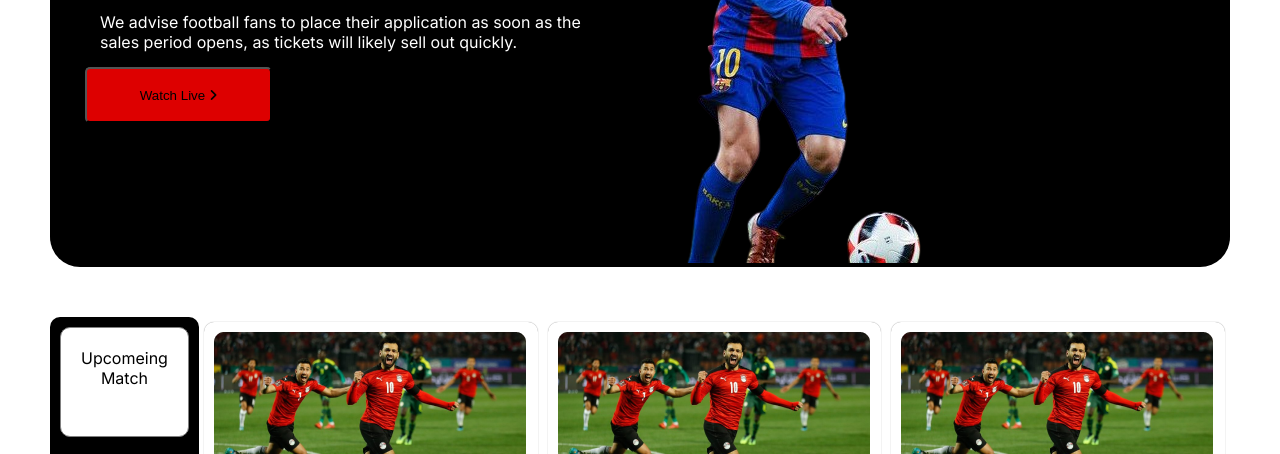
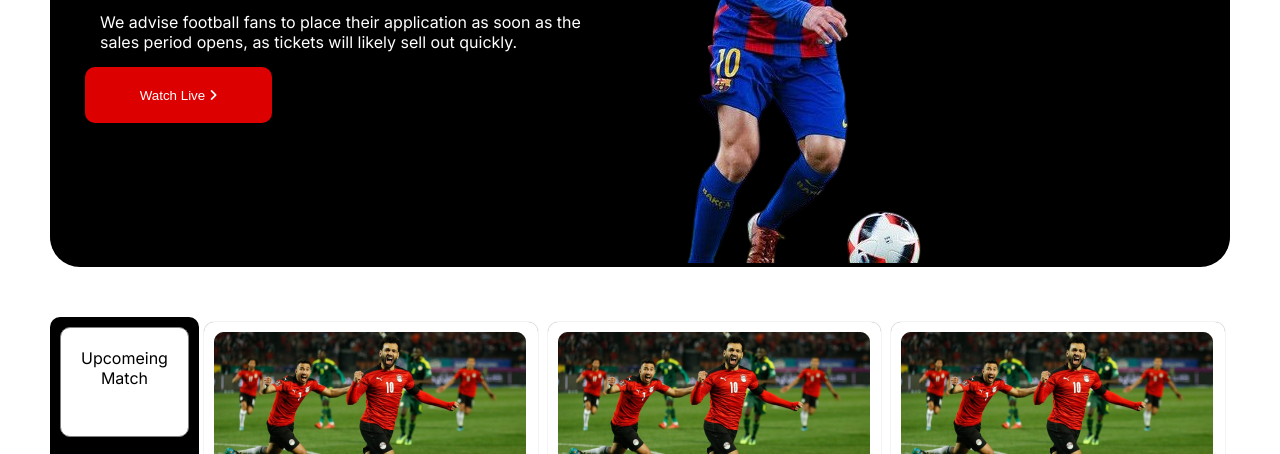
Before and after one commit to arjun1571/World-Cup, a plain HTML site: page index.html in a window 1280 px wide. Shown: the part 268-722 px from the top of the page. Drawn offline with Linux system fonts and the light colour scheme.

Commit message:
animated button added

```diff
--- a/style.css
+++ b/style.css
@@ -1,7 +1,11 @@
-/* google fonts */
+/*=================
+ google fonts
+ ==================*/
 @import url("https://fonts.googleapis.com/css2?family=Inter&display=swap");
 
-/* multi container style */
+/* ==================
+multi container style
+======================*/
 * {
   padding: 0;
   margin: 0;
@@ -10,7 +14,9 @@ body {
   font-family: "Inter", sans-serif;
 }
 
-/* header style start */
+/*------------------
+ header style start
+ -------------------*/
 
 .header-container {
   display: grid;
@@ -33,33 +39,86 @@ h1 {
   width: 187px;
   height: 56px;
 }
+/*-------------------------------------------
+ button animation style use help for google
+ --------------------------------------------*/
+
+.button {
+  border: none;
+  outline: none;
+  color: #fff;
+  cursor: pointer;
+  position: relative;
+  z-index: 0;
+  border-radius: 10px;
+}
+
+.button:before {
+  content: "";
+  background: linear-gradient(
+    45deg,
+    #ff0000,
+    #ff7300,
+    #00ffd5,
+    #002bff,
+    #7a00ff,
+    #ff00c8,
+    #ff0000
+  );
+  position: absolute;
+  top: -2px;
+  left: -2px;
+  background-size: 400%;
+  z-index: -1;
+  width: calc(100% + 4px);
+  height: calc(100% + 4px);
+  animation: glowing 20s linear infinite;
+  opacity: 0;
+  transition: opacity 0.3s ease-in-out;
+  border-radius: 10px;
+}
+
+.button:hover:before {
+  opacity: 1;
+}
+
+.button:after {
+  z-index: -1;
+  content: "";
+  left: 0;
+  top: 0;
+  border-radius: 10px;
+}
+
+@keyframes glowing {
+  0% {
+    background-position: 0 0;
+  }
+  50% {
+    background-position: 400% 0;
+  }
+  100% {
+    background-position: 0 0;
+  }
+}
+
+/*-------------------
+ animation style end
+ --------------------*/
+
 .card-title button {
   margin: 5px;
 }
-/* #cng-img {
-  position: relative;
-  height: 223px;
-  width: 340px;
-  margin: 0 auto;
-}
-#cng-img img {
-  position: absolute;
-  left: 0;
-  -webkit-transition: opacity 1s ease-in-out;
-  -moz-transition: opacity 1s ease-in-out;
-  -o-transition: opacity 1s ease-in-out;
-  transition: opacity 1s ease-in-out;
-}
-#cng-img img.bottom:hover {
-  opacity: 0;
-} */
 
-/* header style end */
+/* ---------------
+header style end
+------------------*/
 
-/* main style start */
+/*-----------------
+ main style start
+ ------------------ */
 .main-container {
   margin: 50px;
-  /* border: 2px solid gray; */
   display: flex;
   border-radius: 10px;
 }
@@ -103,9 +162,13 @@ span {
   margin-left: 500px;
   display: none;
 }
-/* main style end */
+/*-----------------
+main style end
+-------------------*/
 
-/* footer style start */
+/* ------------------
+footer style start
+--------------------*/
 
 .foter-container {
   background-color: black;
@@ -124,13 +187,14 @@ span {
   text-align: center;
   color: #b9b9b9;
   font-size: 16px;
-  /* margin: 50px; */
   padding: 40px;
 }
 .foter-list {
   padding: 20px;
 }
-/* fotter incon style  */
+/* ----------------
+fotter incon style
+-------------------- */
 .icon-container {
   text-align: center;
   font-size: 50px;
@@ -140,9 +204,13 @@ span {
   padding: 10px;
 }
 
-/* footer style end */
+/* -----------------
+footer style end
+--------------------*/
 
-/* responsive style apply */
+/* --------------------
+responsive style apply
+------------------------*/
 @media only screen and (max-width: 767px) {
   .header-container,
   .main-container,
@@ -175,7 +243,9 @@ span {
   }
 }
 
-/* match html styel start  */
+/*-----------------------
+ match html styel start
+ ------------------------ */
 
 .math-img {
   text-align: center;
@@ -192,3 +262,4 @@ span {
 span {
   margin-right: 15px;
 }
+/* ---------------------------- */
```
